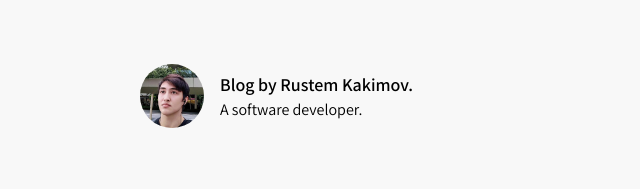
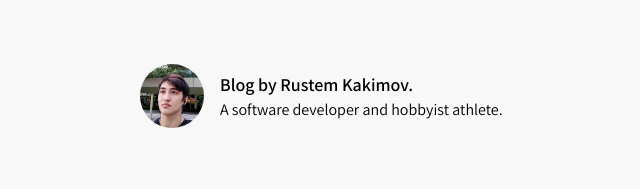
Before and after one commit to ruskakimov/kakimov.com, a Next.js app: page / in a window 1280 px wide. Shown: the top 189 px of the page, without its empty margins (180-820 px from the left). Built offline with nearby package versions, Linux system fonts and the light colour scheme.

Commit message:
Update description

```diff
--- a/components/shell/header.tsx
+++ b/components/shell/header.tsx
@@ -14,7 +14,9 @@ const Header = () => {
             <span className="text-lg font-semibold">
               Blog by Rustem Kakimov.
             </span>
-            <span className="leading-snug">A software developer.</span>
+            <span className="leading-snug">
+              A software developer and hobbyist athlete.
+            </span>
           </div>
         </div>
       </Link>
```
